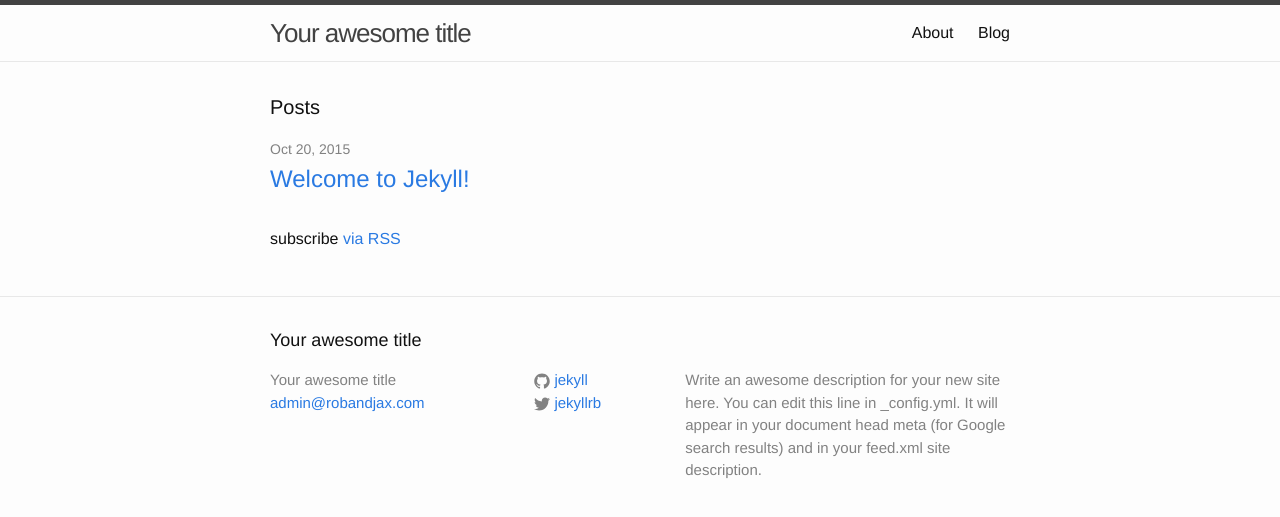
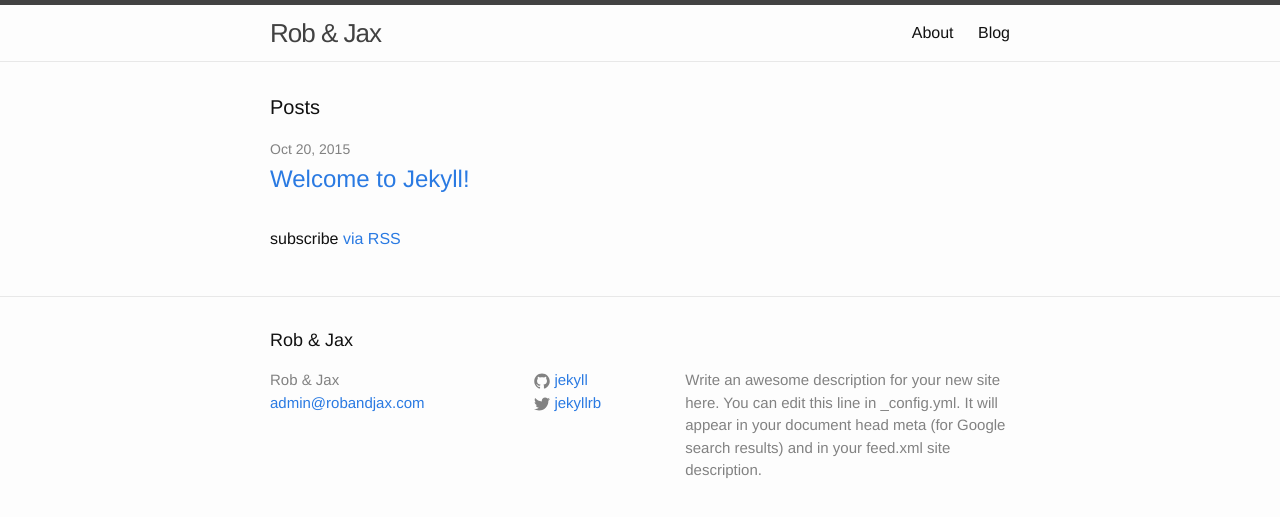
Before and after one commit to robgmills/robandjax, a Jekyll site: the page built from blog.md, in a window 1280 px wide. Shown: the top 517 px of the page. Built offline with Jekyll 4.4.1, drawn with Linux system fonts in a browser that asks for light colours; Markdown is read by kramdown in place of the engine named in the settings.

Commit message:
Config domain

```diff
--- /dev/null
+++ b/CNAME
@@ -0,0 +1 @@
+robandjax.com
--- a/_config.yml
+++ b/_config.yml
@@ -1,12 +1,12 @@
 # Site settings
-title: Your awesome title
+title: Rob & Jax
 email: admin@robandjax.com
 description: > # this means to ignore newlines until "baseurl:"
   Write an awesome description for your new site here. You can edit this
   line in _config.yml. It will appear in your document head meta (for
   Google search results) and in your feed.xml site description.
 baseurl: "" # the subpath of your site, e.g. /blog/
-url: "http://yourdomain.com" # the base hostname & protocol for your site
+url: "http://robandjax.com" # the base hostname & protocol for your site
 twitter_username: jekyllrb
 github_username:  jekyll
 
@@ -18,4 +18,5 @@
 - jekyll-sitemap
 - jekyll-redirect-from
 
+# Dev settings
 port: 4001
```
